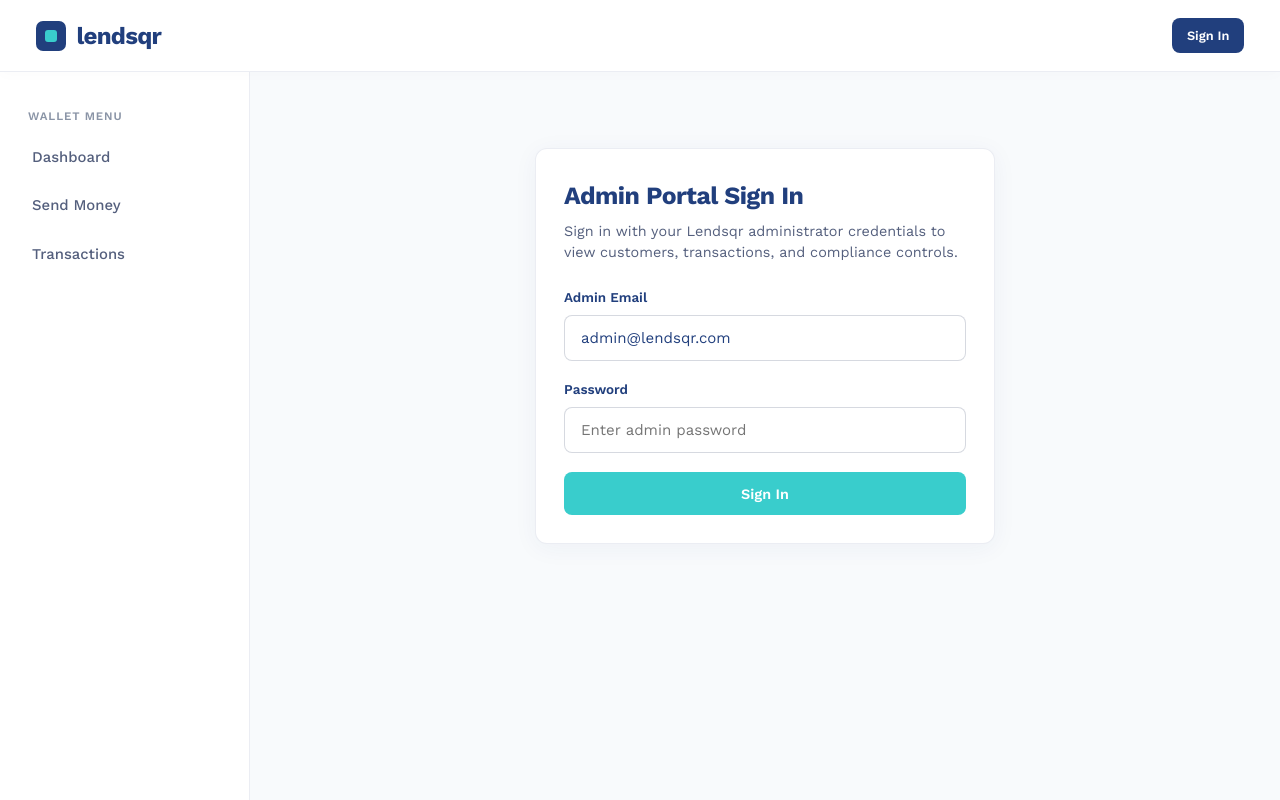
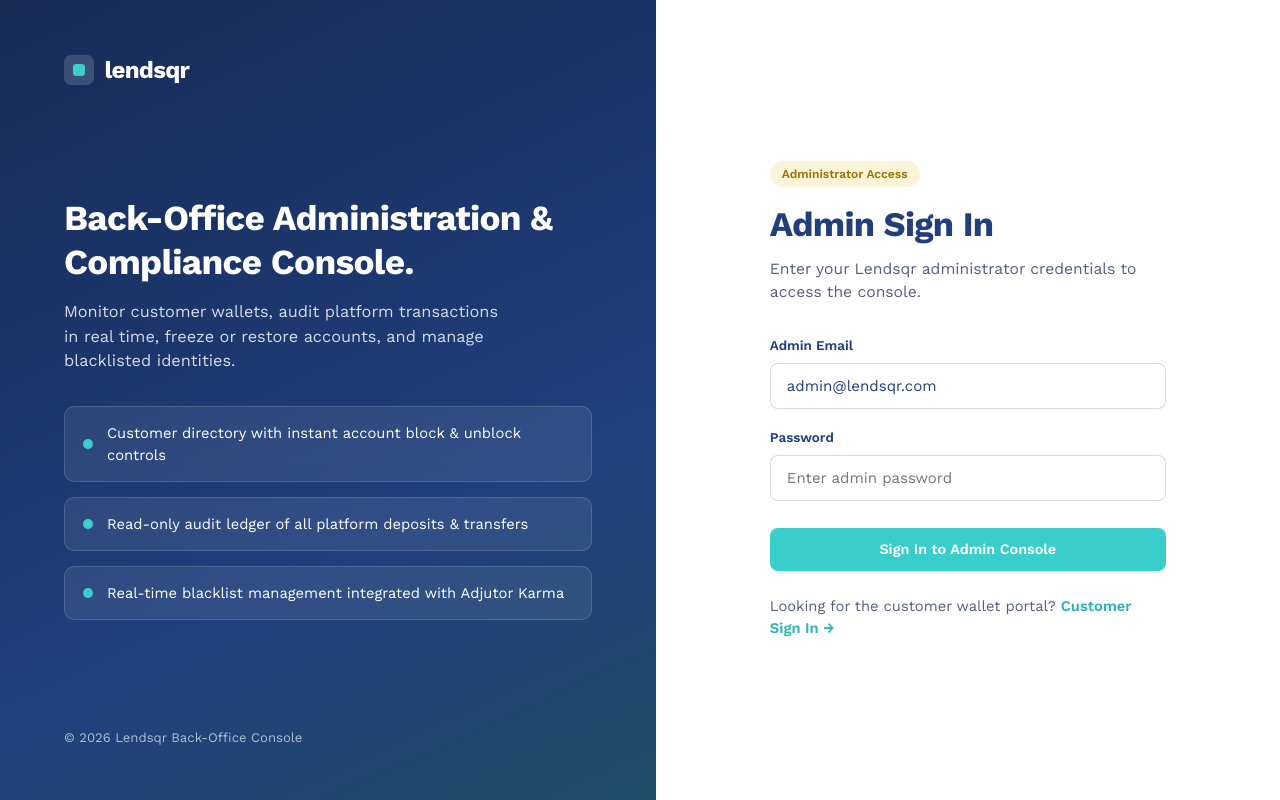
Before and after one commit to winnerdebest/lendsqr-be-test, a React (Vite) app in the folder client/: page /admin in a window 1280 px wide. Built offline with nearby package versions, Linux system fonts and the light colour scheme.

Commit message:
style(admin): use full split-screen lendsqr auth layout for admin sign-in

```diff
--- a/client/src/App.tsx
+++ b/client/src/App.tsx
@@ -151,9 +151,13 @@ function AppRoutes() {
         <Route
           path="/admin"
           element={
-            <ConsoleLayout user={user} onLogout={() => setUser(null)}>
+            user?.role === 'admin' ? (
+              <ConsoleLayout user={user} onLogout={() => setUser(null)}>
+                <AdminPage user={user} onAuthSuccess={(u) => setUser(u)} />
+              </ConsoleLayout>
+            ) : (
               <AdminPage user={user} onAuthSuccess={(u) => setUser(u)} />
-            </ConsoleLayout>
+            )
           }
         />
         <Route
--- a/client/src/pages/AdminPage.tsx
+++ b/client/src/pages/AdminPage.tsx
@@ -1,4 +1,5 @@
 import React, { useEffect, useState } from 'react';
+import { Link } from 'react-router-dom';
 import {
   AdminTransactionItem,
   apiRequest,
@@ -93,14 +94,47 @@ export function AdminPage({ user, onAuthSuccess }: AdminPageProps) {
 
   if (!isAdmin) {
     return (
-      <div style={{ maxWidth: '460px', margin: '2.5rem auto' }}>
-        <div className="panel">
-          <h1 className="page-title" style={{ marginBottom: '0.4rem' }}>
-            Admin Portal Sign In
-          </h1>
-          <p style={{ fontSize: '0.9rem', marginBottom: '1.5rem' }}>
-            Sign in with your Lendsqr administrator credentials to view customers,
-            transactions, and compliance controls.
+      <div className="auth-wrapper">
+        <aside className="auth-aside">
+          <div className="logo">
+            <span className="logo-mark" />
+            <span>lendsqr</span>
+          </div>
+
+          <div className="auth-hero-box">
+            <h2>Back-Office Administration & Compliance Console.</h2>
+            <p>
+              Monitor customer wallets, audit platform transactions in real time, freeze
+              or restore accounts, and manage blacklisted identities.
+            </p>
+            <div className="feature-pills">
+              <div className="feature-pill">
+                <span className="feature-dot" />
+                <span>Customer directory with instant account block & unblock controls</span>
+              </div>
+              <div className="feature-pill">
+                <span className="feature-dot" />
+                <span>Read-only audit ledger of all platform deposits & transfers</span>
+              </div>
+              <div className="feature-pill">
+                <span className="feature-dot" />
+                <span>Real-time blacklist management integrated with Adjutor Karma</span>
+              </div>
+            </div>
+          </div>
+
+          <div style={{ fontSize: '0.82rem', color: 'rgba(255,255,255,0.65)' }}>
+            &copy; {new Date().getFullYear()} Lendsqr Back-Office Console
+          </div>
+        </aside>
+
+        <main className="auth-main">
+          <div style={{ marginBottom: '0.75rem' }}>
+            <span className="badge badge-pending">Administrator Access</span>
+          </div>
+          <h1 className="auth-title">Admin Sign In</h1>
+          <p className="auth-subtitle">
+            Enter your Lendsqr administrator credentials to access the console.
           </p>
 
           <form onSubmit={handleAdminLogin}>
@@ -130,12 +164,20 @@ export function AdminPage({ user, onAuthSuccess }: AdminPageProps) {
             <button
               type="submit"
               className="btn btn-teal btn-block"
+              style={{ marginTop: '0.5rem' }}
               disabled={authLoading}
             >
-              {authLoading ? 'Signing in...' : 'Sign In'}
+              {authLoading ? 'Signing in...' : 'Sign In to Admin Console'}
             </button>
           </form>
-        </div>
+
+          <p style={{ marginTop: '1.5rem', fontSize: '0.92rem' }}>
+            Looking for the customer wallet portal?{' '}
+            <Link to="/login" style={{ fontWeight: 600 }}>
+              Customer Sign In &rarr;
+            </Link>
+          </p>
+        </main>
       </div>
     );
   }
```
